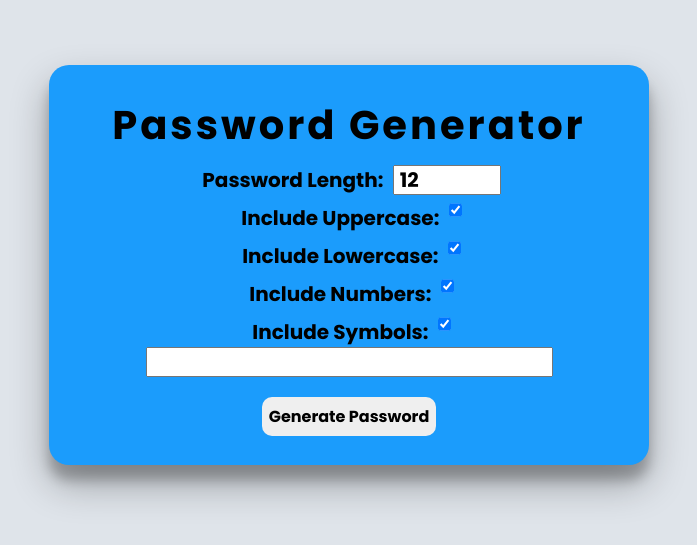
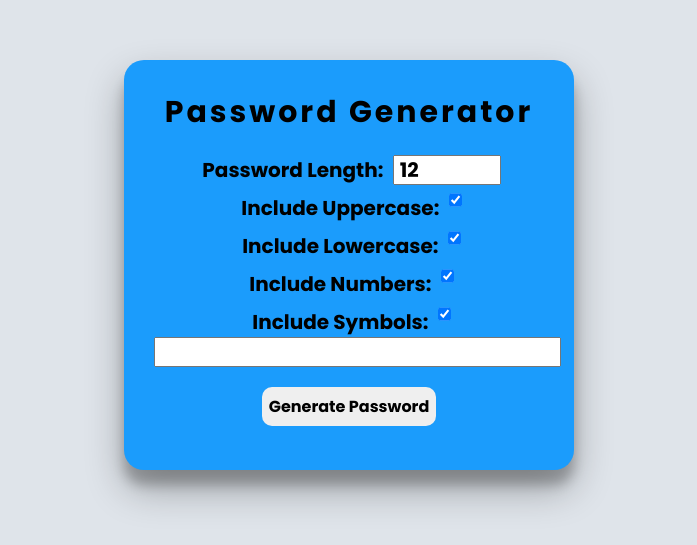
Before and after one commit to GGARJUN/Password_Generator, a website: page public/index.html in a window 1280 px wide. Shown: the part 135-680 px from the top of the page, without its empty margins (291-988 px from the left). Drawn offline with Linux system fonts and the light colour scheme.

Commit message:
Fix : Css file

```diff
--- a/public/style.css
+++ b/public/style.css
@@ -21,16 +21,16 @@ body{
 #app{
     box-shadow: rgba(0, 0, 0, 0.3) 0px 19px 38px, rgba(0, 0, 0, 0.22) 0px 15px 12px;
     background-color: #1B9CFC;
-    width: 600px;
-    height: 400px;
+    width: 450px;
+    height: 410px;
     border-radius: 20px;
     padding: 	 30px;
 
 }
 h1{
     color: black;
-    margin-bottom: 10px;
-    font-size: 40px;
+    margin-bottom: 20px;
+    font-size: 30px;
     letter-spacing: 3px;
 }
 label,input{
```
